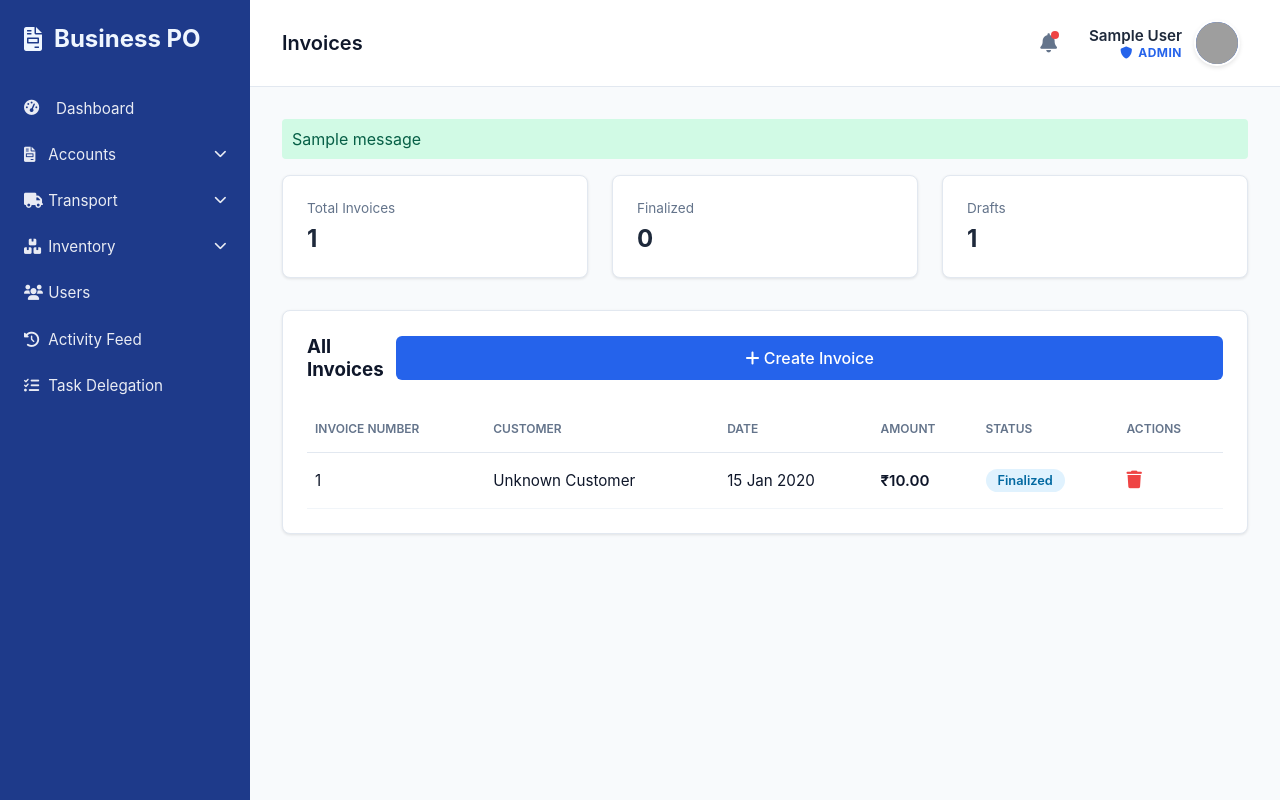
After one commit to kalmeshwargurav1028-sys/business-po, a Flask app: page /invoices in a window 1280 px wide. The commit adds this page. Run offline with Flask 3, Linux system fonts and the light colour scheme; the visitor is signed in with stand-in values (Sample User, id 1); one stand-in notice (Sample message) is shown; a database or web service that is not in the repository returns one stand-in record (values such as "Sample title"); grey boxes are pictures that could not be loaded.

Commit message:
Implement Admin PO approvals, Task Delegation, and Invoice Finalization

```diff
--- a/business_dashboard/app.py
+++ b/business_dashboard/app.py
@@ -102,6 +102,7 @@ inventory_collection = db['inventory']
 transport_collection = db['transport']
 settings_collection = db['settings']
 activity_collection = db['activity_logs']
+tasks_collection = db['tasks']
 
 @app.context_processor
 def inject_settings():
@@ -325,8 +326,16 @@ def create_po():
         total_shipping = request.form.get('total_shipping', 0)
         total_tax = request.form.get('total_tax', 0)
         total_discount = request.form.get('total_discount', 0)
-        total = request.form.get('total', 0)
+        total = float(request.form.get('total', 0))
         action = request.form.get('action', 'generated')
+
+        status = 'draft' if action == 'draft' else 'generated'
+
+        # Enforce Spending Limits for Employees
+        if session.get('user_role') != 'Admin' and action != 'draft':
+            spending_limit = session.get('user_permissions', {}).get('spending_limit')
+            if spending_limit is not None and total > spending_limit:
+                status = 'pending_approval'
 
         po_collection.insert_one({
             'po_number': po_number,
@@ -341,14 +350,16 @@ def create_po():
             'total_shipping': float(total_shipping),
             'total_tax': float(total_tax),
             'total_discount': float(total_discount),
-            'total': float(total),
-            'status': 'draft' if action == 'draft' else 'generated',
+            'total': total,
+            'status': status,
             'created_by': session.get('user_id'),
             'date_created': datetime.datetime.now()
         })
 
         if action == 'draft':
             flash('Purchase Order saved as draft successfully!', 'success')
+        elif status == 'pending_approval':
+            flash(f'Purchase Order submitted and is Pending Approval (Exceeds limit of ${spending_limit:,.2f})', 'warning')
         else:
             flash('Purchase Order generated successfully!', 'success')
 
@@ -380,6 +391,22 @@ def delete_po(po_id):
     po_collection.delete_one({'_id': ObjectId(po_id)})
     flash('Purchase order deleted successfully!', 'success')
     return redirect(url_for('create_po'))
+
+@app.route('/approve-po/<po_id>', methods=['POST'])
+def approve_po(po_id):
+    if not session.get('logged_in'):
+        return redirect(url_for('login'))
+
+    # Check if admin or has approve_pos permission
+    if session.get('user_role') != 'Admin' and not session.get('user_permissions', {}).get('approve_pos'):
+        flash('You do not have permission to approve Purchase Orders.', 'error')
+        return redirect(url_for('submitted_pos'))
+
+    from bson.objectid import ObjectId
+    po_collection.update_one({'_id': ObjectId(po_id)}, {'$set': {'status': 'generated'}})
+    log_activity('Approved PO', f'Approved Purchase Order ID {po_id}')
+    flash('Purchase order approved successfully!', 'success')
+    return redirect(url_for('submitted_pos'))
 
 @app.route('/view-po/<po_id>')
 @permission_required('view_pos')
@@ -473,15 +500,51 @@ def submitted_pos():
         po['vendor_name'] = vendors.get(po.get('vendor_id'), 'Unknown Vendor')
         po['items_count'] = sum(1 for item in po.get('items', []) if isinstance(item, dict))
 
-        # Map our internal status to display status
         internal_status = po.get('status', 'generated')
         if internal_status == 'draft':
-            po['display_status'] = 'Pending'
+            po['display_status'] = 'Draft'
+        elif internal_status == 'pending_approval':
+            po['display_status'] = 'Pending Approval'
         else:
             po['display_status'] = 'Approved'
             approved_count += 1
 
     return render_template('submitted_pos.html', pos=all_pos, total_pos=total_pos, approved_count=approved_count)
+
+@app.route('/invoices')
+@permission_required('create_invoice')
+def invoices():
+    if not session.get('logged_in'):
+        return redirect(url_for('login'))
+
+    all_invoices = list(invoices_collection.find().sort("date_created", -1))
+    vendors = {str(v['_id']): v['name'] for v in vendors_collection.find()}
+
+    total_invoices = len(all_invoices)
+    finalized_count = 0
+
+    for inv in all_invoices:
+        inv['_id'] = str(inv['_id'])
+        inv['vendor_name'] = vendors.get(inv.get('vendor_id'), 'Unknown Customer')
+        if inv.get('doc_status') == 'generated':
+            finalized_count += 1
+
+    return render_template('invoices.html', invoices=all_invoices, total=total_invoices, finalized=finalized_count)
+
+@app.route('/finalize-invoice/<inv_id>', methods=['POST'])
+def finalize_invoice(inv_id):
+    if not session.get('logged_in'):
+        return redirect(url_for('login'))
+
+    if session.get('user_role') != 'Admin' and not session.get('user_permissions', {}).get('finalize_invoices'):
+        flash('You do not have permission to finalize invoices.', 'error')
+        return redirect(url_for('invoices'))
+
+    from bson.objectid import ObjectId
+    invoices_collection.update_one({'_id': ObjectId(inv_id)}, {'$set': {'doc_status': 'generated'}})
+    log_activity('Finalized Invoice', f'Finalized Invoice ID {inv_id}')
+    flash('Invoice finalized successfully!', 'success')
+    return redirect(url_for('invoices'))
 
 @app.route('/create-invoice', methods=['GET', 'POST'])
 @permission_required('create_invoice')
@@ -800,7 +863,12 @@ def update_permissions(user_id):
 
     from bson.objectid import ObjectId
 
-    # Grab checkboxes (if present, they are 'on', else None)
+    spending_limit_val = request.form.get('spending_limit')
+    try:
+        spending_limit = float(spending_limit_val) if spending_limit_val else None
+    except ValueError:
+        spending_limit = None
+
     new_perms = {
         'dashboard': request.form.get('dashboard') == 'on',
         'create_po': request.form.get('create_po') == 'on',
@@ -809,7 +877,10 @@ def update_permissions(user_id):
         'inventory': request.form.get('inventory') == 'on',
         'transport': request.form.get('transport') == 'on',
         'delete_data': request.form.get('delete_data') == 'on',
-        'view_financials': request.form.get('view_financials') == 'on'
+        'view_financials': request.form.get('view_financials') == 'on',
+        'approve_pos': request.form.get('approve_pos') == 'on',
+        'finalize_invoices': request.form.get('finalize_invoices') == 'on',
+        'spending_limit': spending_limit
     }
 
     users_collection.update_one({'_id': ObjectId(user_id)}, {'$set': {'permissions': new_perms}})
@@ -945,6 +1016,81 @@ def update_profile():
     flash('Profile updated successfully!', 'success')
     return redirect(url_for('profile'))
 
+@app.route('/tasks', methods=['GET', 'POST'])
+def tasks():
+    if not session.get('logged_in'):
+        return redirect(url_for('login'))
+
+    if request.method == 'POST':
+        # Only admins can create tasks
+        if session.get('user_role') != 'Admin':
+            flash('Only admins can assign tasks.', 'error')
+            return redirect(url_for('tasks'))
+
+        title = request.form.get('title')
+        description = request.form.get('description')
+        assignee_id = request.form.get('assignee_id')
+        due_date = request.form.get('due_date')
+
+        assignee = users_collection.find_one({'_id': ObjectId(assignee_id)})
+        assignee_name = assignee['name'] if assignee else 'Unknown'
+
+        tasks_collection.insert_one({
+            'title': title,
+            'description': description,
+            'assignee_id': assignee_id,
+            'assignee_name': assignee_name,
+            'due_date': due_date,
+            'status': 'Pending',
+            'created_by': session.get('user_id'),
+            'created_by_name': session.get('user_name'),
+            'date_created': datetime.datetime.now()
+        })
+        log_activity('Assigned Task', f'Assigned task "{title}" to {assignee_name}')
+        flash('Task assigned successfully!', 'success')
+        return redirect(url_for('tasks'))
+
+    # Get all users for the assignment dropdown
+    all_users = list(users_collection.find({'role': 'Employee'}))
+    for u in all_users:
+        u['_id'] = str(u['_id'])
+
+    # Fetch tasks depending on role
+    if session.get('user_role') == 'Admin':
+        all_tasks = list(tasks_collection.find().sort('date_created', -1))
+    else:
+        all_tasks = list(tasks_collection.find({'assignee_id': str(session.get('user_id'))}).sort('date_created', -1))
+
+    for t in all_tasks:
+        t['_id'] = str(t['_id'])
+
+    return render_template('tasks.html', tasks=all_tasks, employees=all_users)
+
+@app.route('/update-task/<task_id>', methods=['POST'])
+def update_task(task_id):
+    if not session.get('logged_in'):
+        return redirect(url_for('login'))
+
+    from bson.objectid import ObjectId
+    status = request.form.get('status')
+
+    task = tasks_collection.find_one({'_id': ObjectId(task_id)})
+    if not task:
+        flash('Task not found.', 'error')
+        return redirect(url_for('tasks'))
+
+    # Only assignee or admin can update status
+    if session.get('user_role') != 'Admin' and task.get('assignee_id') != str(session.get('user_id')):
+        flash('You can only update your own tasks.', 'error')
+        return redirect(url_for('tasks'))
+
+    tasks_collection.update_one({'_id': ObjectId(task_id)}, {'$set': {'status': status}})
+    if status == 'Completed':
+        log_activity('Completed Task', f'Completed task "{task.get("title")}"')
+
+    flash('Task status updated!', 'success')
+    return redirect(url_for('tasks'))
+
 if __name__ == '__main__':
     print("Local server URL: http://127.0.0.1:4000")
     app.run(debug=True, port=4000)
--- a/business_dashboard/templates/base.html
+++ b/business_dashboard/templates/base.html
@@ -40,6 +40,7 @@
                         {% endif %}
                         {% if session.get("user_role") == "Admin" or session.get("user_permissions", {}).get("create_invoice") %}
                         <li><a href="{{ url_for('create_invoice') }}" class="{% if request.endpoint == 'create_invoice' %}active{% endif %}" title="Generate a bill/invoice for your customers"><i class="fas fa-file-invoice-dollar" style="width: 20px;"></i> Create Invoice</a></li>
+                        <li><a href="{{ url_for('invoices') }}" class="{% if request.endpoint == 'invoices' %}active{% endif %}" title="View and finalize drafted invoices"><i class="fas fa-list" style="width: 20px;"></i> Invoices</a></li>
                         {% endif %}
                         {% if session.get("user_role") == "Admin" or session.get("user_permissions", {}).get("view_pos") %}
                         <li><a href="{{ url_for('po_status') }}" class="{% if request.endpoint == 'po_status' %}active{% endif %}" title="Track the payment and delivery status of POs"><i class="fas fa-search" style="width: 20px;"></i> PO Status</a></li>
@@ -85,6 +86,11 @@
                     </a>
                 </li>
                 {% endif %}
+                <li>
+                    <a href="{{ url_for('tasks') }}" class="{% if request.endpoint == 'tasks' %}active{% endif %}" style="justify-content: space-between;">
+                        <span><i class="fas fa-tasks" style="width: 20px;"></i> {% if session.get('user_role') == 'Admin' %}Task Delegation{% else %}My Tasks{% endif %}</span>
+                    </a>
+                </li>
 
             </ul>
         </aside>
--- a/business_dashboard/templates/create_invoice.html
+++ b/business_dashboard/templates/create_invoice.html
@@ -288,9 +288,11 @@
                     <i class="fas fa-file-invoice" style="margin-right: 0.5rem;"></i> Preview PDF
                 </button>
             </div>
+            {% if session.get('user_role') == 'Admin' or session.get('user_permissions', {}).get('finalize_invoices') %}
             <button type="submit" style="background: var(--primary-color); color: white; padding: 0.75rem 2.5rem; font-size: 1.05rem; font-weight: 600; border-radius: 6px; border: none; cursor: pointer; box-shadow: 0 4px 6px -1px rgba(37, 99, 235, 0.2); display: flex; align-items: center; justify-content: center; transition: all 0.2s;" onmouseover="this.style.background='var(--primary-hover)'" onmouseout="this.style.background='var(--primary-color)'">
                 <i class="fas fa-paper-plane" style="margin-right: 0.5rem;"></i> Generate Invoice
             </button>
+            {% endif %}
         </div>
     </form>
 </div>
--- /dev/null
+++ b/business_dashboard/templates/invoices.html
@@ -0,0 +1,163 @@
+{% extends "base.html" %}
+
+{% block title %}Invoices - Business Dashboard{% endblock %}
+{% block page_title %}Invoices{% endblock %}
+
+{% block content %}
+<style>
+    .stats-grid {
+        display: grid;
+        grid-template-columns: repeat(3, 1fr);
+        gap: 1.5rem;
+        margin-bottom: 2rem;
+    }
+    .stat-card {
+        background: white;
+        border-radius: 8px;
+        padding: 1.5rem;
+        box-shadow: 0 1px 3px rgba(0,0,0,0.1);
+        border: 1px solid #e2e8f0;
+    }
+    .stat-label {
+        font-size: 0.85rem;
+        color: var(--text-muted);
+        margin-bottom: 0.5rem;
+    }
+    .stat-value {
+        font-size: 1.5rem;
+        font-weight: 700;
+        color: #1e293b;
+    }
+    .table-card {
+        background: white;
+        border-radius: 8px;
+        box-shadow: 0 1px 3px rgba(0,0,0,0.1);
+        border: 1px solid #e2e8f0;
+        padding: 1.5rem;
+    }
+    .po-table {
+        width: 100%;
+        border-collapse: collapse;
+    }
+    .po-table th {
+        text-align: left;
+        padding: 1rem 0.5rem;
+        border-bottom: 1px solid #e2e8f0;
+        color: var(--text-muted);
+        font-size: 0.75rem;
+        text-transform: uppercase;
+        font-weight: 600;
+    }
+    .po-table td {
+        padding: 1rem 0.5rem;
+        border-bottom: 1px solid #f1f5f9;
+        font-size: 0.95rem;
+        vertical-align: middle;
+    }
+    .badge {
+        padding: 0.25rem 0.75rem;
+        border-radius: 999px;
+        font-size: 0.8rem;
+        font-weight: 600;
+        display: inline-block;
+    }
+    .badge-draft {
+        background-color: #fef3c7;
+        color: #b45309;
+    }
+    .badge-finalized {
+        background-color: #e0f2fe;
+        color: #0369a1;
+    }
+</style>
+
+{% with messages = get_flashed_messages(with_categories=true) %}
+    {% if messages %}
+        <div style="margin-bottom: 1rem;">
+        {% for category, message in messages %}
+            <div class="alert alert-{{ category }}" style="padding: 10px; border-radius: 4px; background-color: {% if category == 'error' %}#fee2e2{% else %}#d1fae5{% endif %}; color: {% if category == 'error' %}#991b1b{% else %}#065f46{% endif %};">
+                {{ message }}
+            </div>
+        {% endfor %}
+        </div>
+    {% endif %}
+{% endwith %}
+
+<!-- Top Stats -->
+<div class="stats-grid">
+    <div class="stat-card">
+        <div class="stat-label">Total Invoices</div>
+        <div class="stat-value">{{ total }}</div>
+    </div>
+    <div class="stat-card">
+        <div class="stat-label">Finalized</div>
+        <div class="stat-value">{{ finalized }}</div>
+    </div>
+    <div class="stat-card">
+        <div class="stat-label">Drafts</div>
+        <div class="stat-value">{{ total - finalized }}</div>
+    </div>
+</div>
+
+<!-- Table Card -->
+<div class="table-card">
+    <div style="display: flex; justify-content: space-between; align-items: center; margin-bottom: 1.5rem;">
+        <h3 style="margin: 0;">All Invoices</h3>
+        <a href="{{ url_for('create_invoice') }}" class="btn btn-primary"><i class="fas fa-plus"></i> Create Invoice</a>
+    </div>
+
+    <table class="po-table">
+        <thead>
+            <tr>
+                <th>INVOICE NUMBER</th>
+                <th>CUSTOMER</th>
+                <th>DATE</th>
+                <th>AMOUNT</th>
+                <th>STATUS</th>
+                <th>ACTIONS</th>
+            </tr>
+        </thead>
+        <tbody>
+            {% for inv in invoices %}
+            <tr>
+                <td>{{ inv.get('invoice_number', 'INV-???') }}</td>
+                <td>
+                    <div style="max-width: 180px; line-height: 1.3;">
+                        {{ inv.vendor_name }}
+                    </div>
+                </td>
+                <td>
+                    {% if inv.get('date_created') %}
+                        {{ inv.date_created.strftime('%d %b %Y') }}
+                    {% else %}
+                        N/A
+                    {% endif %}
+                </td>
+                <td style="font-weight: 600;">₹{{ "%.2f"|format(inv.total|float) if inv.total else "0.00" }}</td>
+                <td>
+                    <span class="badge {% if inv.get('doc_status') == 'draft' %}badge-draft{% else %}badge-finalized{% endif %}">
+                        {% if inv.get('doc_status') == 'draft' %}Draft{% else %}Finalized{% endif %}
+                    </span>
+                </td>
+                <td>
+                    <div class="action-links" style="display: flex; gap: 0.75rem; align-items: center; font-size: 1.1rem;">
+                        {% if inv.get('doc_status') == 'draft' and (session.get('user_role') == 'Admin' or session.get('user_permissions', {}).get('finalize_invoices')) %}
+                        <form action="{{ url_for('finalize_invoice', inv_id=inv._id) }}" method="POST" style="display: inline; margin: 0;" onsubmit="return confirm('Are you sure you want to finalize this Invoice?');">
+                            <button type="submit" style="background: none; border: none; color: #10b981; cursor: pointer; padding: 0; font-size: 1.1rem;" title="Finalize"><i class="fas fa-check-circle"></i></button>
+                        </form>
+                        {% endif %}
+                        <button onclick="alert('Delete functionality coming soon!')" style="background: none; border: none; color: #ef4444; cursor: pointer; padding: 0; font-size: 1.1rem;" title="Delete"><i class="fas fa-trash"></i></button>
+                    </div>
+                </td>
+            </tr>
+            {% else %}
+            <tr>
+                <td colspan="6" style="text-align: center; padding: 3rem; color: var(--text-muted);">
+                    No Invoices found.
+                </td>
+            </tr>
+            {% endfor %}
+        </tbody>
+    </table>
+</div>
+{% endblock %}
--- a/business_dashboard/templates/submitted_pos.html
+++ b/business_dashboard/templates/submitted_pos.html
@@ -230,7 +230,13 @@
                     <div class="action-links" style="display: flex; gap: 0.75rem; align-items: center; font-size: 1.1rem;">
                         <a href="{{ url_for('view_po', po_id=po._id) }}" style="color: var(--primary-color); text-decoration: none;" title="View"><i class="fas fa-eye"></i></a>
                         <a href="{{ url_for('view_po', po_id=po._id) }}?print=true" target="_blank" style="color: var(--text-muted); text-decoration: none;" title="Download"><i class="fas fa-download"></i></a>
+                        {% if po.display_status == 'Pending Approval' and (session.get('user_role') == 'Admin' or session.get('user_permissions', {}).get('approve_pos')) %}
+                        <form action="{{ url_for('approve_po', po_id=po._id) }}" method="POST" style="display: inline; margin: 0;">
+                            <button type="submit" style="background: none; border: none; color: #10b981; cursor: pointer; padding: 0; font-size: 1.1rem;" title="Approve"><i class="fas fa-check-circle"></i></button>
+                        </form>
+                        {% else %}
                         <button onclick="alert('PO has been successfully resent to the vendor!')" style="background: none; border: none; color: #10b981; cursor: pointer; padding: 0; font-size: 1.1rem;" title="Resend"><i class="fas fa-paper-plane"></i></button>
+                        {% endif %}
                         <form action="{{ url_for('delete_po', po_id=po._id) }}" method="POST" style="display: inline; margin: 0;" onsubmit="return confirm('Are you sure you want to delete this Purchase Order?');">
                             <button type="submit" style="background: none; border: none; color: #ef4444; cursor: pointer; padding: 0; font-size: 1.1rem;" title="Delete"><i class="fas fa-trash"></i></button>
                         </form>
```
Also changed, not shown: business_dashboard/templates/tasks.html (added, +114 -0 lines), business_dashboard/templates/users.html (+26 -0 lines), delete_user_script.py (added, +7 -0 lines).
